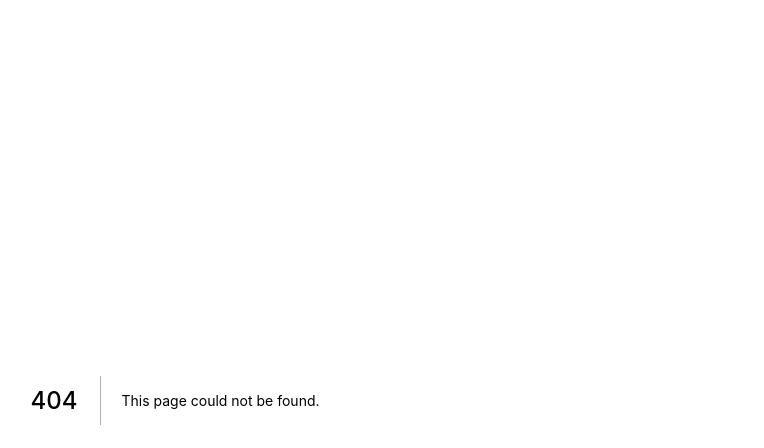
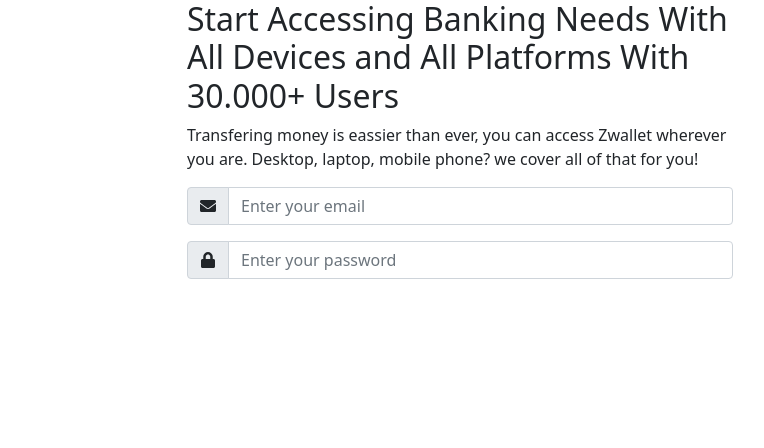
Before and after one commit to 7shiroi/fw5-next-wallet, a Next.js app: page /login in a window 1280 px wide. Before the commit this address had no page. Shown: the top 448 px of the page, without its empty margins (465-1229 px from the left). Built offline with nearby package versions, Linux system fonts and the light colour scheme.

Commit message:
feat: first init

```diff
--- /dev/null
+++ b/components/InputGroups.js
@@ -0,0 +1,19 @@
+import React from 'react'
+import { FormControl, InputGroup } from 'react-bootstrap'
+
+const InputGroups = ({icon, name, type, ...rest }) => {
+  return (
+    <InputGroup className="mb-3">
+      <InputGroup.Text id={name}>{icon}</InputGroup.Text>
+      <FormControl
+        name={name}
+        type={type}
+        aria-label={name}
+        aria-describedby={name}
+        {...rest}
+      />
+    </InputGroup>
+  )
+}
+
+export default InputGroups
--- a/package.json
+++ b/package.json
@@ -9,9 +9,13 @@
     "lint": "next lint"
   },
   "dependencies": {
+    "axios": "^0.26.1",
+    "bootstrap": "^5.1.3",
     "next": "12.1.0",
     "react": "17.0.2",
-    "react-dom": "17.0.2"
+    "react-bootstrap": "^2.2.1",
+    "react-dom": "17.0.2",
+    "react-icons": "^4.3.1"
   },
   "devDependencies": {
     "eslint": "8.11.0",
--- a/pages/_app.js
+++ b/pages/_app.js
@@ -1,6 +1,11 @@
 import '../styles/globals.css'
+import 'bootstrap/dist/css/bootstrap.min.css'
+import { useEffect } from 'react'
 
 function MyApp({ Component, pageProps }) {
+  useEffect(() => {
+    import('bootstrap/dist/js/bootstrap.bundle')
+  }, [])
   return <Component {...pageProps} />
 }
 
--- /dev/null
+++ b/pages/_document.js
@@ -0,0 +1,19 @@
+import { Html, Head, Main, NextScript } from 'next/document'
+
+const _document = () => {
+  return (
+    <Html>
+      <Head>
+        <link rel="preconnect" href="https://fonts.googleapis.com" />
+        <link rel="preconnect" href="https://fonts.gstatic.com" crossOrigin='true' />
+        <link href="https://fonts.googleapis.com/css2?family=Mulish:wght@400;500&family=Nunito+Sans:ital,wght@0,400;0,700;0,900;1,400;1,700;1,900&family=Nunito:wght@400;500;700;900&family=Playfair+Display:wght@400;500;700;900&family=Poppins&display=swap" rel="stylesheet"></link>
+      </Head>
+      <body>
+        <Main />
+        <NextScript />
+      </body>
+    </Html>
+  )
+}
+
+export default _document
--- /dev/null
+++ b/pages/login.js
@@ -0,0 +1,49 @@
+import Head from "next/head"
+import { Col, Container, Row } from "react-bootstrap"
+import {FaEnvelope, FaLock} from "react-icons/fa"
+import InputGroups from "../components/InputGroups"
+
+const login = () => {
+  return (
+    <>
+      <Head>
+        <title>Login</title>
+      </Head>
+      <Container>
+        <Row>
+          <Col lg={6}>
+
+          </Col>
+          <Col lg={6}>
+            <div>
+              <h2>
+              Start Accessing Banking Needs
+              With All Devices and All Platforms
+              With 30.000+ Users
+              </h2>
+            </div>
+            <div>
+              <p>
+                Transfering money is eassier than ever, you can access Zwallet wherever you are. Desktop, laptop, mobile phone? we cover all of that for you!
+              </p>
+            </div>
+            <InputGroups
+              icon={<FaEnvelope />}
+              name='email'
+              type='email'
+              placeholder = 'Enter your email'
+            />
+            <InputGroups
+              icon={<FaLock />}
+              name='password'
+              type='password'
+              placeholder = 'Enter your password'
+            />
+          </Col>
+        </Row>
+      </Container>
+    </>
+  )
+}
+
+export default login
```
Also changed, not shown: components/Button.js (added, +13 -0 lines), 2 other files (tests, documents, lock files or other folders).
